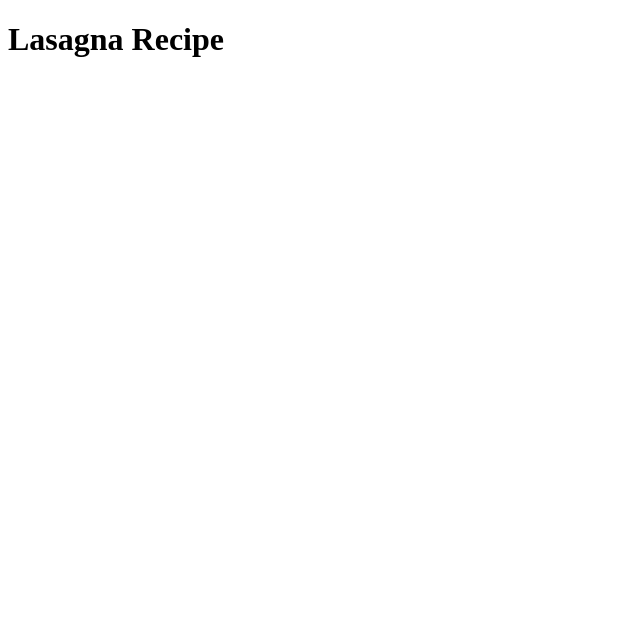
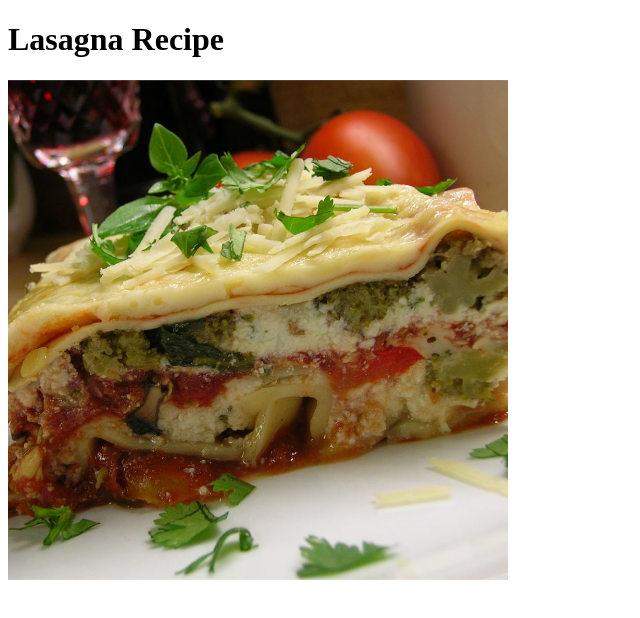
Before and after one commit to jamezq4/odin-recipes, a plain HTML site: page recipes/lasagna.html in a window 1280 px wide. Shown: the whole page, without its empty margins (0-640 px from the left). Drawn offline with Linux system fonts and the light colour scheme.

Commit message:
Add lasagna image to lasagna.html

```diff
--- a/recipes/lasagna.html
+++ b/recipes/lasagna.html
@@ -8,5 +8,8 @@
 </head>
 <body>
     <h1>Lasagna Recipe</h1>
+
+    <!--Image of lasagna goes here-->
+    <img src="../img/lasagna.jpeg" alt="Hearty Vegetable lasagna" width="500">
 </body>
 </html>
```
Also changed, not shown: img/lasagna.jpeg (added).
